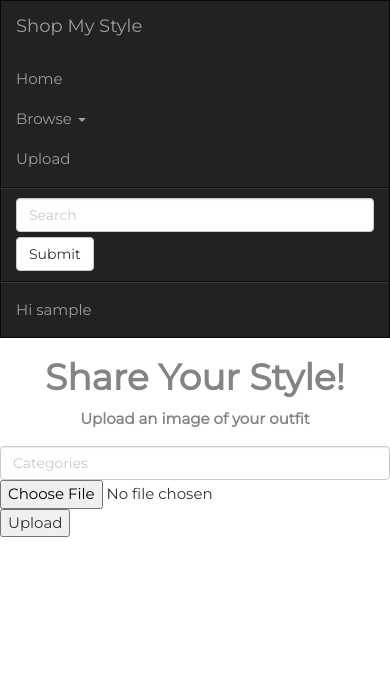
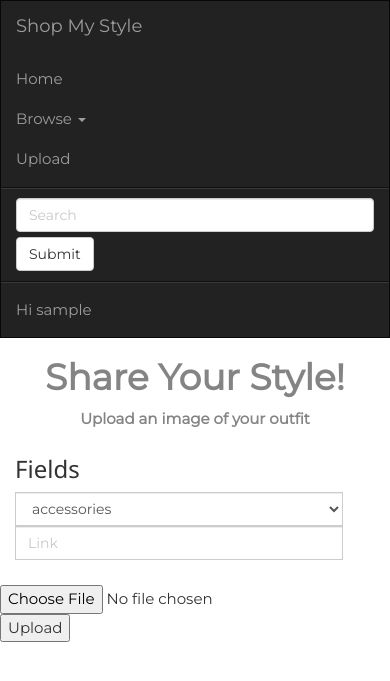
Before and after one commit to ucsb-cs48-w19/5pm-buy-my-clothes, a Flask app: page /upload in a window 390 px wide. Shown: the top 681 px of the page. Run offline with Flask 2, Linux system fonts and the light colour scheme; the visitor is signed in with stand-in values (Sample User, id 1); some libraries are stand-ins or nearby versions.

Commit message:
Changed the upload UI

```diff
--- a/app.py
+++ b/app.py
@@ -16,6 +16,32 @@ db = SQLAlchemy(app)
 #app.secret_key = ''.join(random.choices(string.ascii_letters, k=16))
 app.secret_key = 'AAAAAAAAAAAAAAAAAAAAAAAAAAAAAAAA'
 
+categoryNames = [
+"accessories",
+"bags",
+"coats",
+"dresses",
+"jeans",
+"jewelry",
+"pants",
+"rompers",
+"shirts-and-blouses",
+"shoes",
+"shorts",
+"skirts",
+"sweaters",
+"swimwear",
+"tshirts-and-tanks",
+"mens-accessories",
+"mens-coats",
+"mens-pants",
+"mens-shirts",
+"mens-shoes",
+"mens-shorts",
+"mens-sweaters",
+"mens-swim",
+"mens-tshirts"]
+
 
 ###################################
 #       TABLES IN OUR DATABASE    #
@@ -32,7 +58,7 @@ class imagePost(db.Model):
 	category  = db.Column(db.Text, nullable=True)
 
 	def __repr__(self):
-		return '<Post %r, Filename %s, extension %s>' % self.id, self.filename, self.extension
+		return '<Post %r, Filename %s, extension %s>' % (self.id, self.filename, self.extension)
 
 
 class User(db.Model):
@@ -40,6 +66,9 @@ class User(db.Model):
 
 	username = db.Column(db.String(15), nullable=False, unique=True)
 	password = db.Column(db.String(300), nullable=False)
+
+	def __repr__(self):
+		return '<User %r>' % self.username
 
 
 ###################################
@@ -149,6 +178,8 @@ def clothes(category):
 	col2 = []
 	col3 = []
 
+	imageList = imageList[::-1]
+
 	for i in range(len(imageList)):
 		if i % 3 == 0:
 			col1.append(imageList[i])
@@ -157,11 +188,11 @@ def clothes(category):
 		elif i % 3 == 2:
 			col3.append(imageList[i])
 
-	col1 = col1[::-1]
-	col2 = col2[::-1]
-	col3 = col3[::-1]
+	col1 = col1
+	col2 = col2
+	col3 = col3
 
-	return render_template('clothes.html', pic_col1=col1[::-1], pic_col2=col2[::-1], pic_col3=col3[::-1])
+	return render_template('clothes.html', pic_col1=col1, pic_col2=col2, pic_col3=col3)
 
 @app.route('/upload', methods=['GET', 'POST'])
 def upload():
@@ -177,19 +208,25 @@ def upload():
 				return "oopsie woopsie you messed up"
 
 			#TODO: Make this cleaner/less hackier
-			count = 0
-			key = 'category-link-'
+
+			count = len(request.form)
+			index = 0
+			categories = ''
 			links = ''
-			while request.form.get(key + str(count)):
-				link = request.form.get(key + str(count))
-				links += link + ' '
-				count += 1
+			for key, value in request.form.items():
+				index += 1
+				if index >= count - 1:
+					break
 
+				if 'selector' in key:
+					categories += value + ' '
+				elif 'link' in key:
+					links += value + ' '
 
+			categories = categories.strip()
 			links = links.strip()
-			category = request.form['category'].strip()
 
-			new_file = imagePost(image=file.read(), filename=filename, extension=extension, links=links, category=category)
+			new_file = imagePost(image=file.read(), filename=filename, extension=extension, links=links, category=categories)
 
 			db.session.add(new_file)
 			db.session.commit()
@@ -197,7 +234,7 @@ def upload():
 			return redirect(url_for('index'))
 
 		else:
-			return render_template('upload.html')
+			return render_template('upload.html', categoryNames=categoryNames)
 
 	else:
 		return redirect(url_for('login'))
--- a/templates/upload.html
+++ b/templates/upload.html
@@ -7,75 +7,95 @@
 
 <form method=post action="/upload" id="upload-form" enctype=multipart/form-data>
 
- <div class="form-category-links"></div>
+  <div class="form-category-links"></div>
 
-<input class="form-control" id="form-category" type="text" name="category" placeholder="Categories">
+  <div class="container">
+  	<h3>Fields</h3>
+      <div class="row">
+          <div class="form-group form-group-options col-xs-11 col-sm-8 col-md-4">
+      		<div class="input-group input-group-option col-xs-12">
+            <div class="form-group">
+              <select name="form-selector" class="form-control" id="form-selector">
+                {% for name in categoryNames %}
+                  <option>{{ name }}</option>
+                {% endfor %}
+              </select>
+            </div>
+            <input type="text" name="form-link" class="form-control" required="required" id="form-link" placeholder="Link">
+      			<span class="input-group-addon input-group-addon-remove">
+      				<span class="glyphicon glyphicon-remove"></span>
+      			</span>
+      		</div>
+      	</div>
+      </div>
+  </div>
 
-    <input type=file name=file>
+<!-- <input class="form-control" id="form-category" type="text" name="category" placeholder="Categories"> -->
+
+    <input type=file name=file required="required">
     <input type=submit value=Upload>
 </form>
+<style>
+  div.input-group-option:last-child span.input-group-addon-remove {
+    display: none;
+  }
 
+  div.input-group-option:last-child input.form-control {
+    border-bottom-right-radius: 3px;
+    border-top-right-radius: 3px;
+  }
+
+  div.input-group-option span.input-group-addon-remove {
+    cursor: pointer;
+  }
+
+  div.input-group-option {
+    margin-bottom: 10px;
+  }
+</style>
 <!--Script that autocompletes categories-->
 <link rel="stylesheet" href="//code.jquery.com/ui/1.12.1/themes/base/jquery-ui.css">
 <script src="https://code.jquery.com/jquery-1.12.4.js"></script>
 <script src="https://code.jquery.com/ui/1.12.1/jquery-ui.js"></script>
 <script>
 $(function() {
-  var categories = [
-    "accessories",
-    "bags",
-    "coats",
-    "dresses",
-    "jeans",
-    "jewelry",
-    "pants",
-    "rompers",
-    "shirts-and-blouses",
-    "shoes",
-    "shorts",
-    "skirts",
-    "sweaters",
-    "swimwear",
-    "tshirts-and-tanks",
-    "mens-accessories",
-    "mens-coats",
-    "mens-pants",
-    "mens-shirts",
-    "mens-shoes",
-    "mens-shorts",
-    "mens-sweaters",
-    "mens-swim",
-    "mens-tshirts"
-  ];
+  var categoryCount = 0;
+  var counter = 0;
+  $(document).on('focus', 'div.form-group-options div.input-group-option:last-child input', function() {
+    if (categoryCount < 10) {
+      categoryCount += 1;
+      var sInputGroupHtml = $(this).parent().html();
+      var sInputGroupClasses = $(this).parent().attr('class');
 
-  $("#form-category").autocomplete({
-    source: categories
-  });
+      var formSelectorString = 'name="form-selector'
+      var formSelectorStartIndex = sInputGroupHtml.indexOf(formSelectorString) + 6
+      var formSelectorEndIndex = sInputGroupHtml.indexOf('"', formSelectorStartIndex + 1)
+      sInputGroupHtml = sInputGroupHtml.slice(0, formSelectorStartIndex) + 'form-selector-' + counter + sInputGroupHtml.slice(formSelectorEndIndex)
 
-  var count = 0;
-  var endText = "";
-  $("#form-category").on("keyup", function(e) {
-    if (e.which == 13) {
-      addCategory();
+      var formLinkString = 'name="form-link'
+      var formLinkStartIndex = sInputGroupHtml.indexOf(formLinkString) + 6
+      var formLinkEndIndex = sInputGroupHtml.indexOf('"', formLinkStartIndex + 1)
+      sInputGroupHtml = sInputGroupHtml.slice(0, formLinkStartIndex) + 'form-link-' + counter + sInputGroupHtml.slice(formLinkEndIndex)
+
+      var newElement = $('<div class="'+sInputGroupClasses+'">'+sInputGroupHtml+'</div>').appendTo($(this).parent().parent());
+      counter += 1;
+
+      $('.row').children().children().each(function(index, value) {
+        isRequired = $(this).find("span").css('display') != 'none'
+        //$(this).find('#form-category').prop('required', isRequired);
+        $(this).find('#form-link').prop('required', isRequired);
+      });
     }
-  });
+	});
 
-  $("#form-category").on("input", function() {
-    addCategory();
-  });
+	$(document).on('click', 'div.form-group-options .input-group-addon-remove', function() {
+    $(this).parent().remove();
+    categoryCount -= 1;
+	});
 
-  function addCategory() {
-    var text = $("#form-category").val().replace(/\s/g, "");
-    if (jQuery.inArray(text, categories) > -1) {
-      $("#form-category").val("");
-      endText += text + " ";
-      $(".form-category-links").append("<div class=\"form-category-link\" name=\"" + count + "\" >#" + text + " <input type=\"text\" name=\"category-link-" + count + "\" placeholder=\"Link\"></div>");
-      count += 1;
-    }
-  }
 
   //Copied from https://stackoverflow.com/questions/585396/how-to-prevent-enter-keypress-to-submit-a-web-form
-  //Fixes issue where cliking enter on an input field submits the form
+  //Fixes issue where clicking enter on an input field submits the form
   $(function() {
     var keyStop = {
     8: ":not(input:text, textarea, input:file, input:password)", //stop backspace = back
@@ -93,11 +113,6 @@ $(function() {
       return true;
     });
   });
-
-  document.getElementById("upload-form").onsubmit = function() {
-    console.log(endText);
-    $("#form-category").val(endText);
-  };
 });
 </script>
 
```
